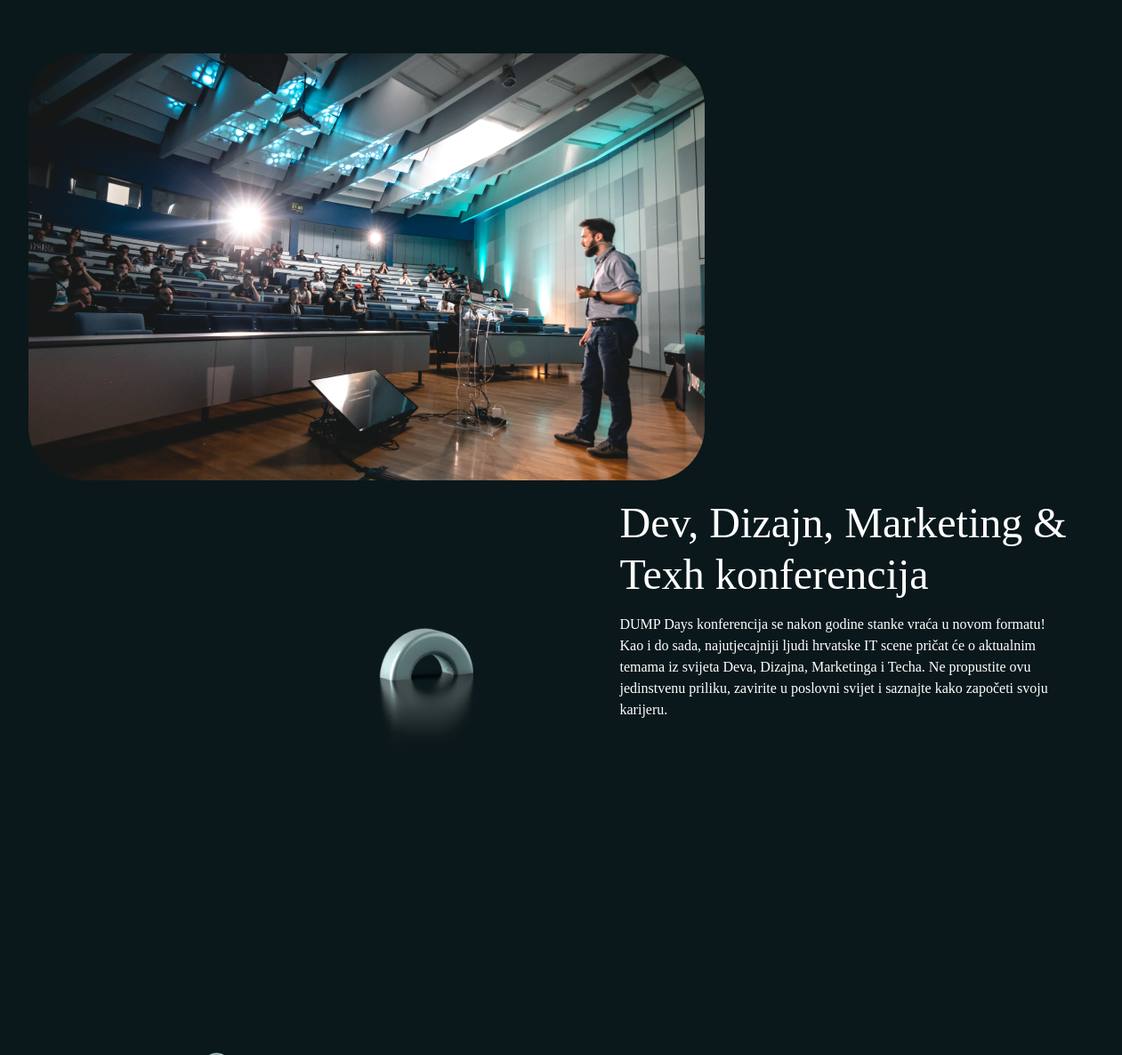
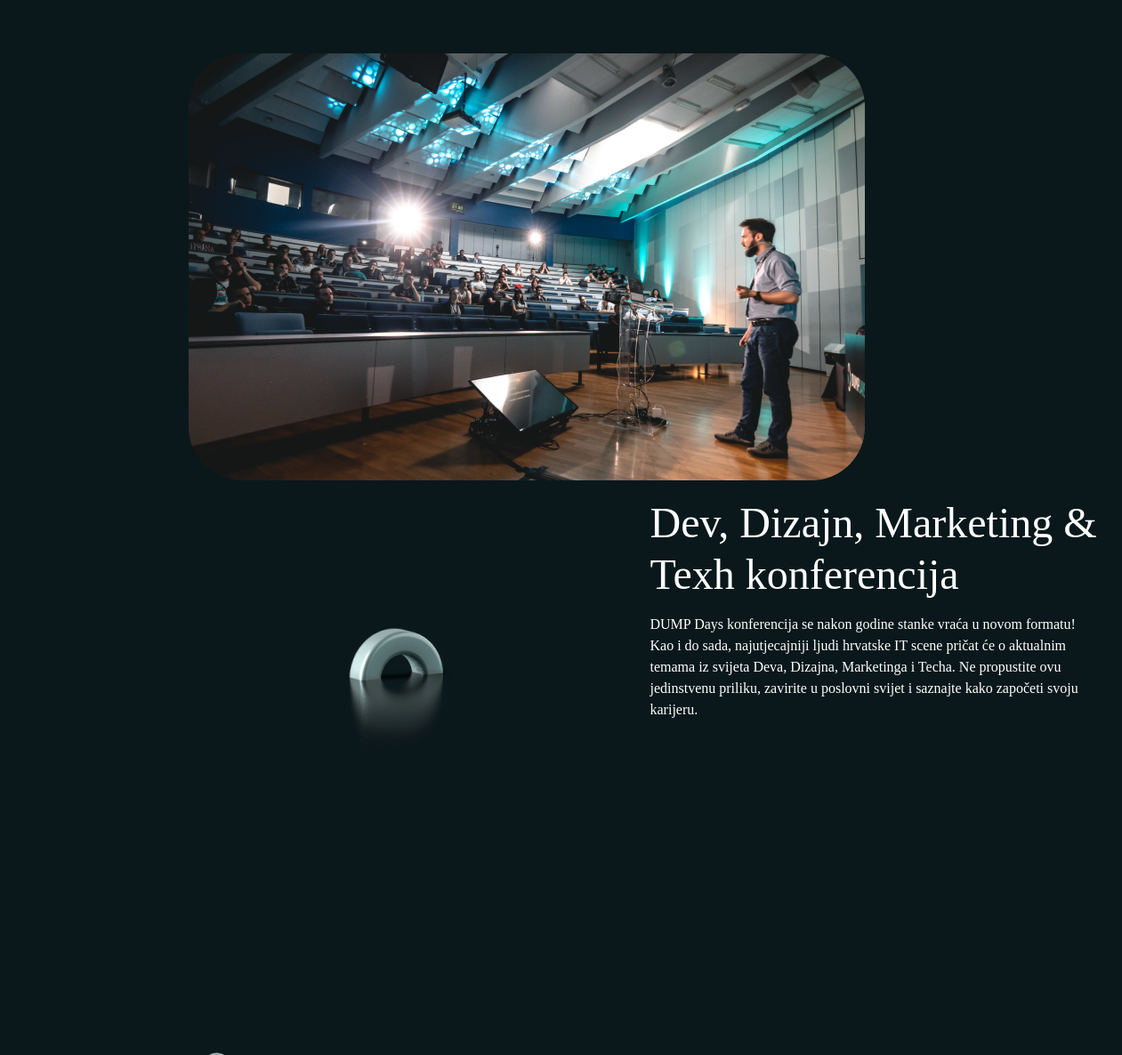
Before and after one commit to bozeeetopic/Internship-11-CSS-DDays-2021, a plain HTML site: page DDays/index.html in a window 1536 px wide. Shown: the part 380-1566 px from the top of the page at 89% size, without its empty margins (40-1301 px from the left). Drawn offline with Linux system fonts and the light colour scheme; a web font is replaced by a local one.

Commit message:
Finished up conference section

```diff
--- a/DDays/styles/style.css
+++ b/DDays/styles/style.css
@@ -164,6 +164,22 @@ p {
         justify-content: center;
     }
     }
+
+@media only screen and (min-width:1024px) {
+    .conference_image{
+        margin-left: 90px;
+    }
+    }
+
+@media only screen and (min-width:1440px) {
+    .conference_image{
+        margin-left: 180px;
+    }
+    .conference__wrapper img {
+        padding-right: 68px;
+    }
+    }
+
 /*--info-guy-section--*/
 
 /*--info-girl-section--*/
```
